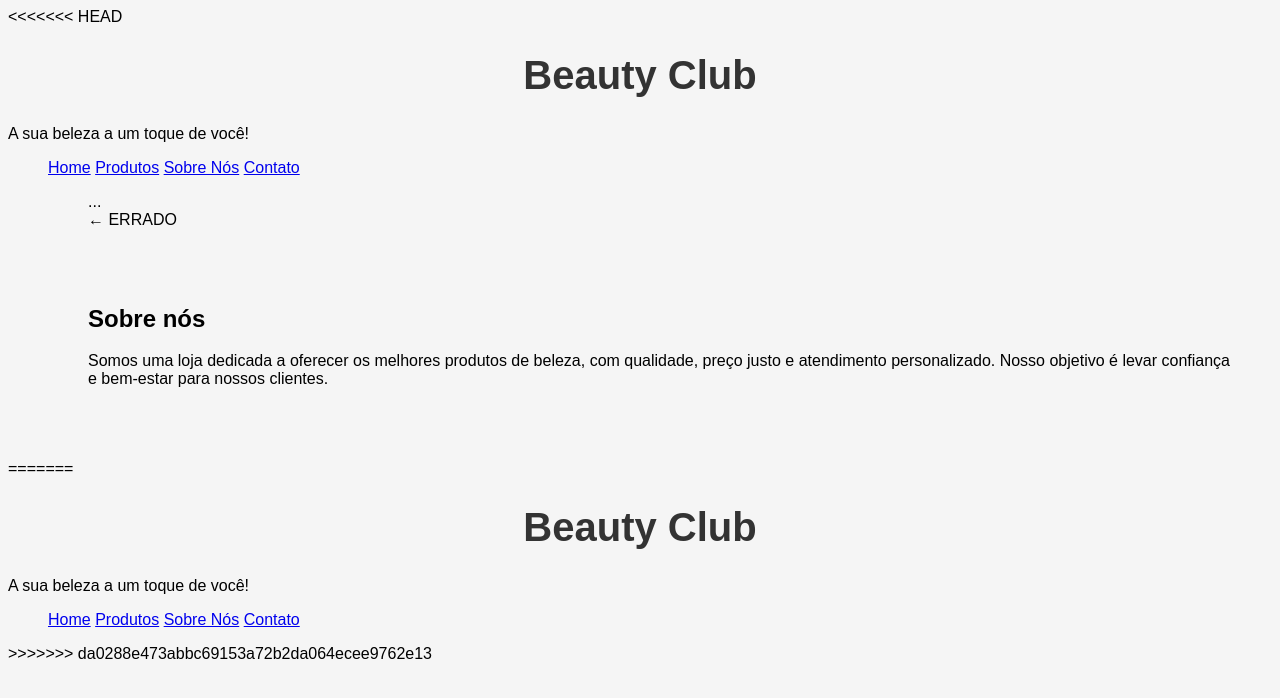
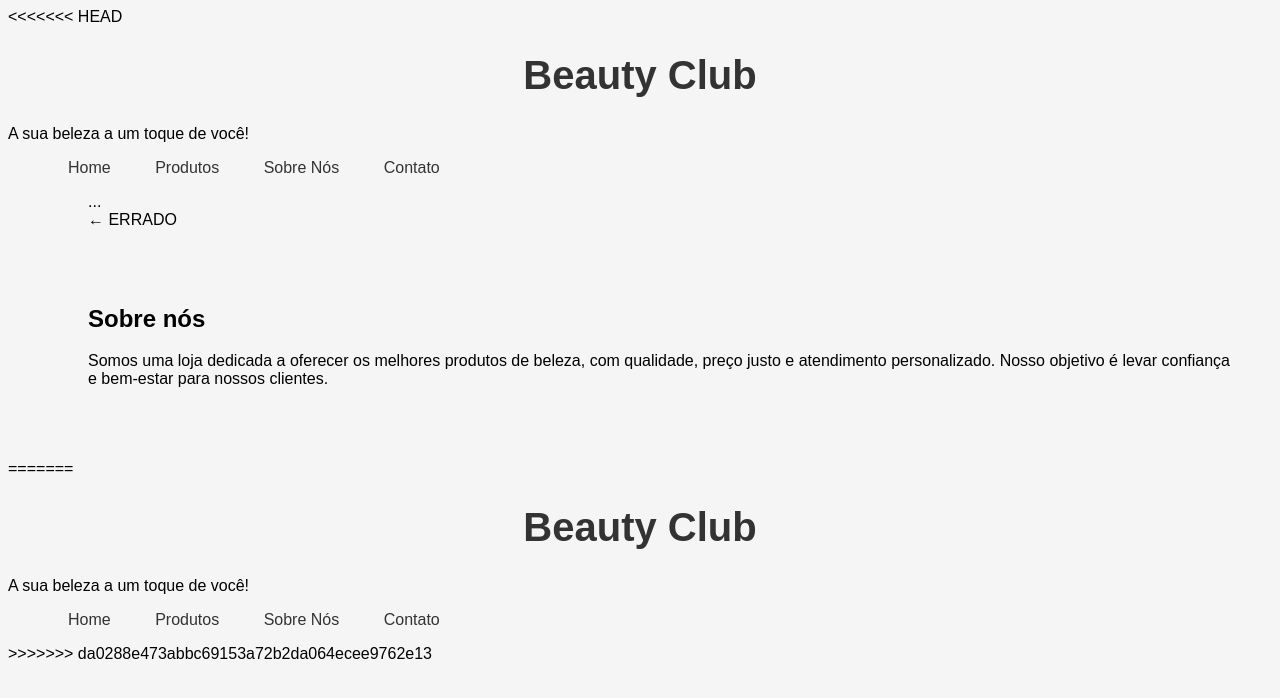
Before and after one commit to Arthur-Malvaso/Beauty-Club, a plain HTML site: page index.html in a window 1280 px wide. Drawn offline with Linux system fonts and the light colour scheme.

Commit message:
git add style.css git commit -m "Style: adicionar efeito de hover nos links do menu para melhorar a navegação"

```diff
--- a/style.css
+++ b/style.css
@@ -22,3 +22,16 @@ body {
     color: #333;
     text-align: center;
 }
+
+.menu a {
+    padding: 10px 20px;
+    text-decoration: none;
+    color: #333;
+    transition: 0.3s;
+}
+
+.menu a:hover {
+    color: #fff;
+    background-color: #333;
+    border-radius: 5px;
+}
```
